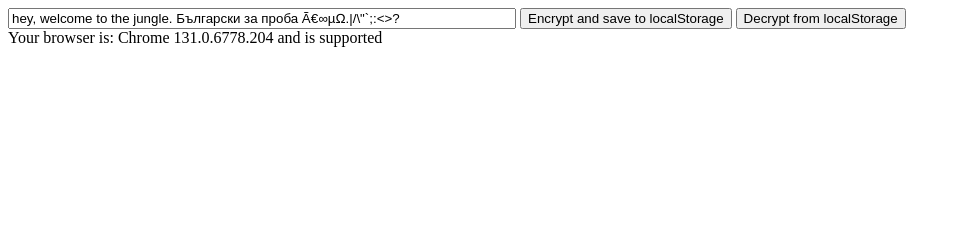
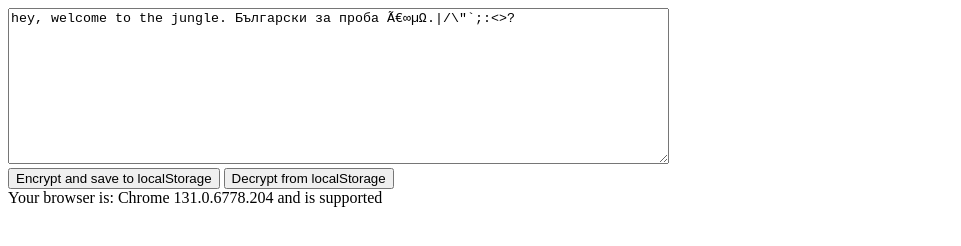
Before and after one commit to plamikcho/local-storage-encrypt, a website built with webpack: page dist/index.html in a window 1280 px wide. Both pictures are taken after a click on the button "Encrypt and save to localStorage". Shown: the whole page, without its empty margins (0-961 px from the left). Built offline with nearby package versions, Linux system fonts and the light colour scheme.

Commit message:
Some cleanup and comments added

```diff
--- a/index.d.ts
+++ b/index.d.ts
@@ -29,18 +29,6 @@ declare namespace PbCrypto {
    * @param userAgent Navigator userAgent
    */
   function isBrowserSupported(userAgent: string): boolean;
-
-  /**
-   * Encodes buffer into string using Uint8Array
-   * @param buf buffer to encode
-   */
-  function ab2str8(buf: ArrayBuffer): string;
-
-  /**
-   * Decodes previously encoded ArrayBuffer using Uint8Array
-   * @param str encoded string
-   */
-  function str2ab8(str: string): ArrayBuffer;
 
   interface ICrypto {
     /**
--- a/src/crypto.js
+++ b/src/crypto.js
@@ -1,5 +1,11 @@
 import { str2ab, ab2str } from './encoder';
 
+/**
+ * Creates an instance of PbCrypto with encrypt and decrypt operations
+ * @param {String} password
+ * @param {String} salt
+ * @param {Crypto} currentCrypto - window.crypto instance
+ */
 export const getPbCrypto = (password, salt, currentCrypto = window.crypto) => {
   const name = 'AES-GCM';
   const targets = ["encrypt", "decrypt"];
--- a/src/encrypted-storage.js
+++ b/src/encrypted-storage.js
@@ -2,14 +2,26 @@ import Bowser from "bowser";
 import { ab2str8, str2ab8 } from './encoder';
 import { getPbCrypto } from './crypto';
 
+/**
+ * Returns if browser is supported or not
+ * @param {String} userAgent navigator.userAgent
+ */
 export const isBrowserSupported = (userAgent = window.navigator.userAgent) => {
   const supportedBrowsers = ['chrome', 'firefox'];
   const parser = Bowser.getParser(userAgent);
   return supportedBrowsers.filter(browser => parser.is(browser)).length > 0;
 };
 
+/**
+ * Gets encrypted storage with async getItem and setItem
+ *
+ * @param {Storage} storage Browser storage - localStorage, sessionStorage
+ * @param {ICrypto} cryptoWrapper Crypto
+ */
 export const getEncryptedStorageFromCrypto = (storage, cryptoWrapper) => {
-  const suffix = '_iv';
+
+  const getIvKey = key => `${key}_iv`;
+
   const unmodifiedFunctions = {
     clear() {
       storage.clear();
@@ -29,7 +41,7 @@ export const getEncryptedStorageFromCrypto = (storage, cryptoWrapper) => {
             const iv = cryptoWrapper.getIv(); // getting iv per item
             const encrypted = await cryptoWrapper.encrypt(value, iv);
             storage.setItem(key, String(encrypted));
-            storage.setItem(`${key}${suffix}`, ab2str8(iv));
+            storage.setItem(getIvKey(key), ab2str8(iv));
           }
           catch (error) {
             console.error(`Cannot set encrypted value for ${key}. Error: ${error}`);
@@ -39,7 +51,7 @@ export const getEncryptedStorageFromCrypto = (storage, cryptoWrapper) => {
         async getItem(key) {
           try {
             const data = storage.getItem(key);
-            const iv = storage.getItem(`${key}${suffix}`);
+            const iv = storage.getItem(getIvKey(key));
             const decrypted = await cryptoWrapper.decrypt(data, str2ab8(iv));
             return decrypted;
           }
@@ -50,7 +62,7 @@ export const getEncryptedStorageFromCrypto = (storage, cryptoWrapper) => {
         },
         removeItem(key) {
           storage.removeItem(key);
-          storage.removeItem(`${key}${suffix}`);
+          storage.removeItem(getIvKey(key));
         },
 
         ...unmodifiedFunctions,
--- a/src/example.js
+++ b/src/example.js
@@ -23,10 +23,10 @@ const printBrowserVersion = () => {
 };
 
 const setText = () => {
-  document.querySelector('input').value = 'hey, welcome to the jungle. Български за проба Ã€∞µΩ.|/\\"`;:<>?';
+  document.querySelector('textarea').value = 'hey, welcome to the jungle. Български за проба Ã€∞µΩ.|/\\"`;:<>?';
 };
 
-const getText = () => document.querySelector('input').value;
+const getText = () => document.querySelector('textarea').value;
 
 printBrowserVersion();
 setText();
--- a/src/index.js
+++ b/src/index.js
@@ -1,6 +1,5 @@
 import { getPbCrypto } from './crypto';
 import { getEncryptedStorage, isBrowserSupported } from './encrypted-storage';
-import { ab2str8, str2ab8 } from './encoder';
 
 export default {
   getPbCrypto,
```
Also changed, not shown: dist/example.js, dist/index.html, dist/index.js, 2 other files.
